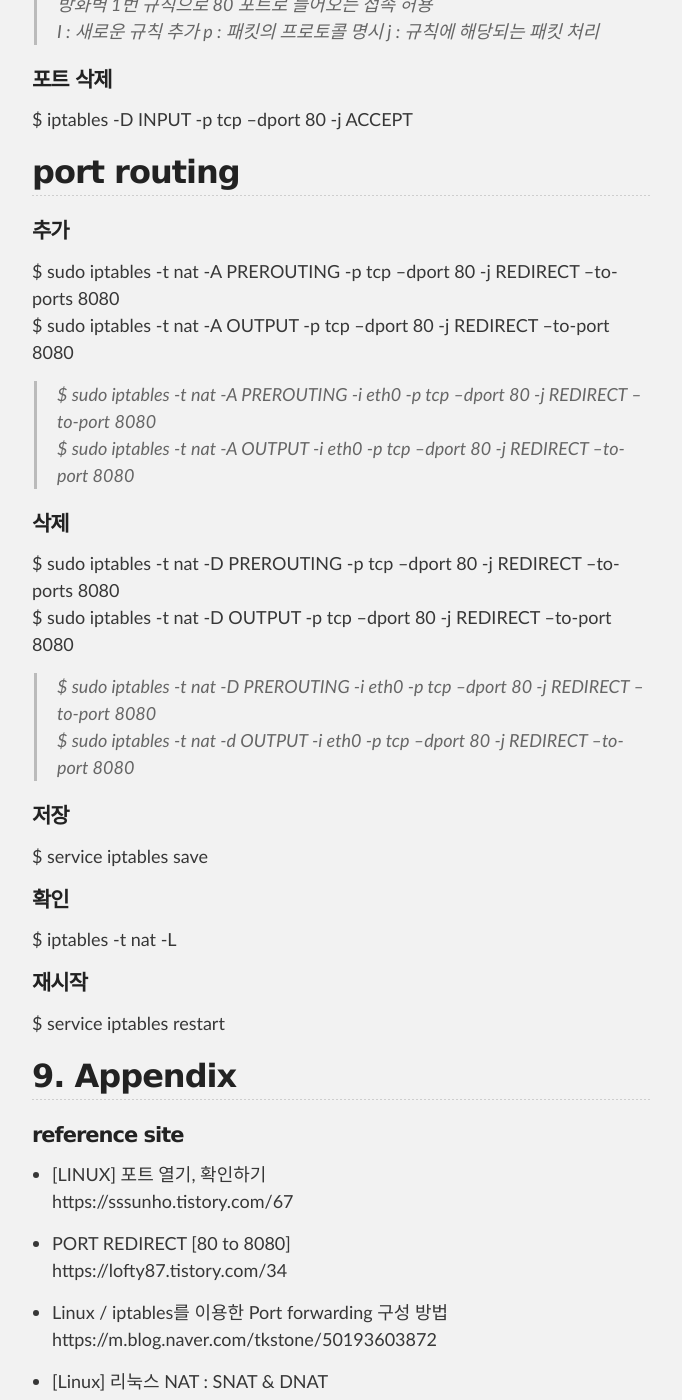
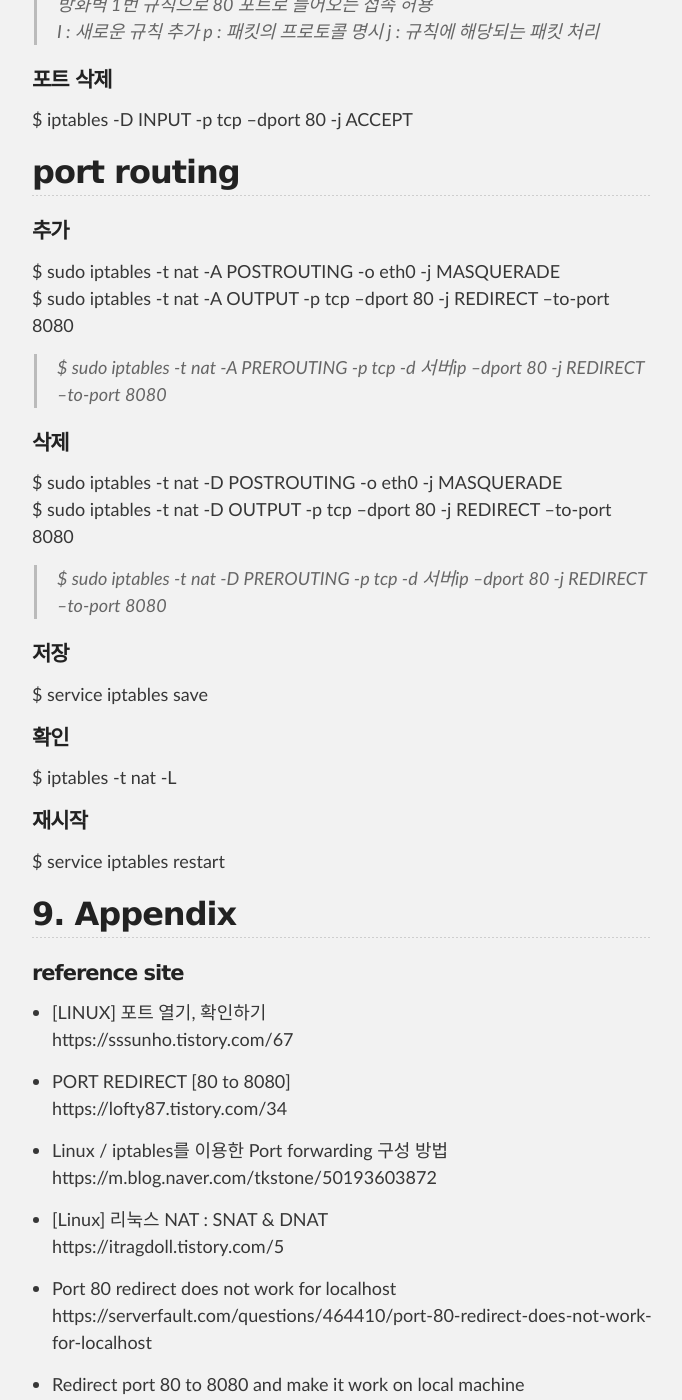
Before and after one commit to unlimited9/unlimited9.github.com, a Jekyll site: the page built from reference.notes/TA/system/linux.iptables.port.md, in a window 1280 px wide and 1400 px high, scrolled down 660 px. Shown: the whole window, without its empty margins (298-980 px from the left). Built offline with Jekyll 4.4.1, drawn with Linux system fonts in a browser that asks for light colours; our own code applies the rules of GitHub Pages for plain Markdown files; some of the changed text lies outside the part shown.

Commit message:
Update linux.iptables.port.md

```diff
--- a/reference.notes/TA/system/linux.iptables.port.md
+++ b/reference.notes/TA/system/linux.iptables.port.md
@@ -22,16 +22,14 @@ $ iptables -D INPUT -p tcp --dport 80 -j ACCEPT
 ## port routing
 
 #### 추가
-$ sudo iptables -t nat -A PREROUTING -p tcp --dport 80 -j REDIRECT --to-ports 8080
-$ sudo iptables -t nat -A OUTPUT     -p tcp --dport 80 -j REDIRECT --to-port 8080
-> $ sudo iptables -t nat -A PREROUTING -i eth0 -p tcp --dport 80 -j REDIRECT --to-port 8080
-> $ sudo iptables -t nat -A OUTPUT     -i eth0 -p tcp --dport 80 -j REDIRECT --to-port 8080
+$ sudo iptables -t nat -A POSTROUTING -o eth0 -j MASQUERADE
+$ sudo iptables -t nat -A OUTPUT      -p tcp --dport 80 -j REDIRECT --to-port 8080
+> $ sudo iptables -t nat -A PREROUTING -p tcp -d 서버ip --dport 80 -j REDIRECT --to-port 8080
 
 #### 삭제
-$ sudo iptables -t nat -D PREROUTING -p tcp --dport 80 -j REDIRECT --to-ports 8080
-$ sudo iptables -t nat -D OUTPUT     -p tcp --dport 80 -j REDIRECT --to-port 8080
-> $ sudo iptables -t nat -D PREROUTING -i eth0 -p tcp --dport 80 -j REDIRECT --to-port 8080
-> $ sudo iptables -t nat -d OUTPUT     -i eth0 -p tcp --dport 80 -j REDIRECT --to-port 8080
+$ sudo iptables -t nat -D POSTROUTING -o eth0 -j MASQUERADE
+$ sudo iptables -t nat -D OUTPUT      -p tcp --dport 80 -j REDIRECT --to-port 8080
+> $ sudo iptables -t nat -D PREROUTING -p tcp -d 서버ip --dport 80 -j REDIRECT --to-port 8080
 
 #### 저장
 $ service iptables save
```
Also changed, not shown: other parts of reference.notes/TA/system/linux.iptables.port.md (+3 -0 lines).
